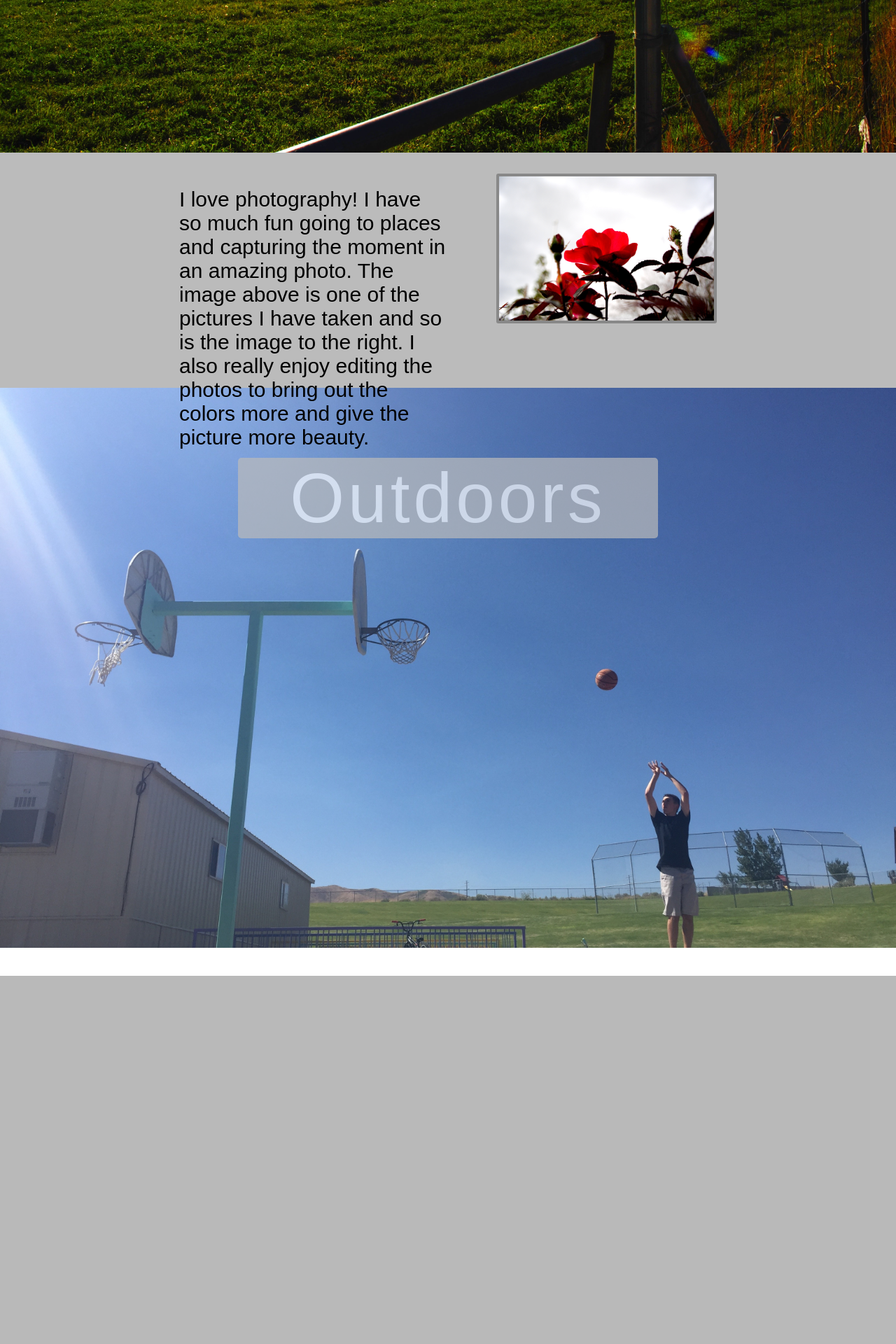
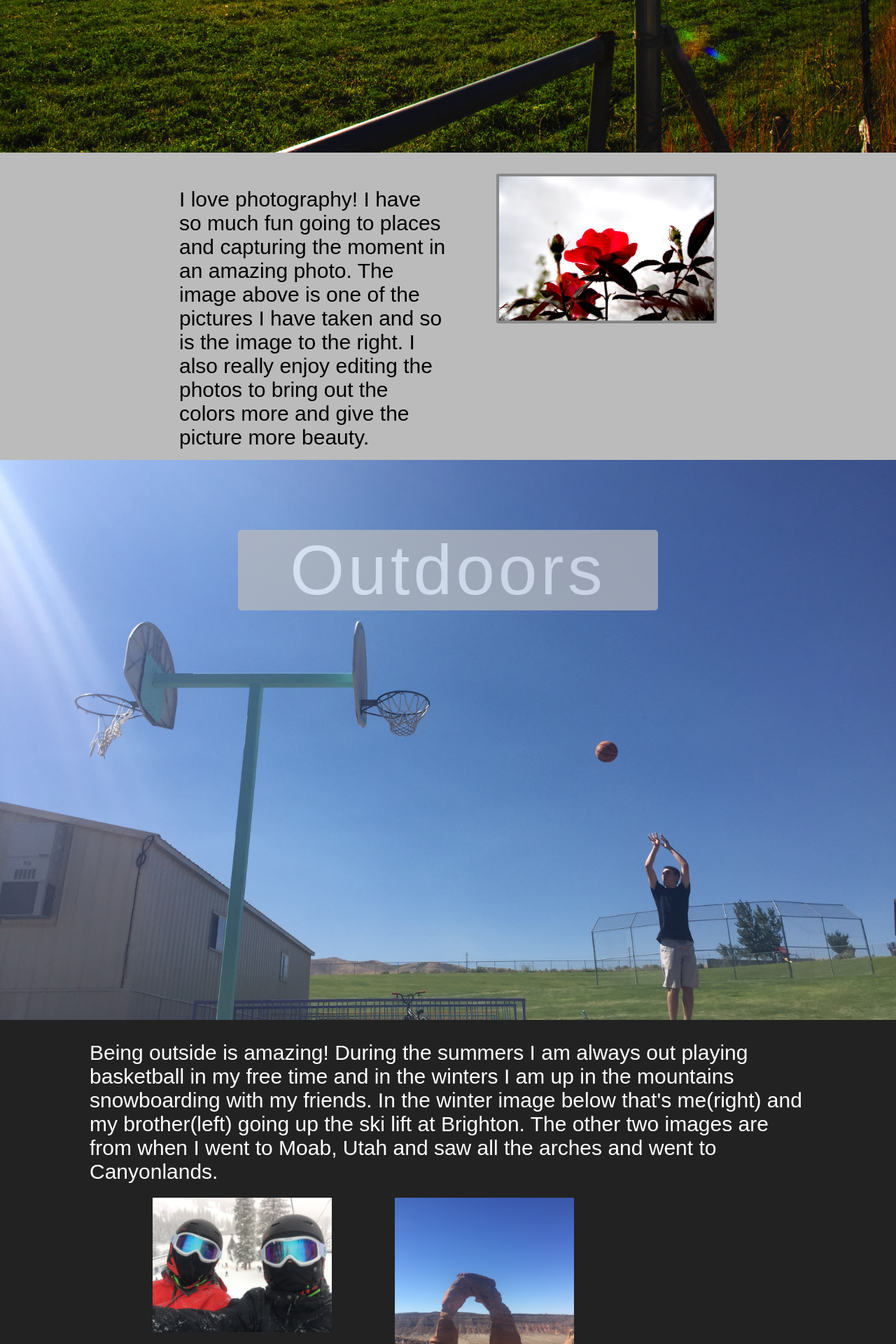
Before and after one commit to joybob22/myWebPage, a PHP site: page / in a window 1280 px wide. Shown: the part 1640-3560 px from the top of the page at 70% size. Before the commit the page ends 3034 px from the top, so only its background shows below. Run offline with PHP 8.4, Linux system fonts and the light colour scheme.

Commit message:
added the outdoors content and programming parallax img

```diff
--- a/index.html
+++ b/index.html
@@ -10,7 +10,7 @@
             <div class="myName">Brayden Lemke</div>
             <div class="navRight">
                 <a href="#">
-                    <span id="nav1" class="nav">Home</span>
+                    <span id="nav1" class="nav">About Me</span>
                 </a>
                 <a href="#">
                     <span id="nav2" class="nav">Resume</span>
@@ -22,7 +22,7 @@
         </div>
         <div class="parallax">
             <div class="middleWord">
-                <h1>Home</h1>
+                <h1>About Me</h1>
             </div>
         </div>
         <div class="content1">
@@ -43,20 +43,36 @@
         </div>
         <div class="photoContentOut">
             <div class="photoContentIn">
-                <div>
                     <p class="photoP">I love photography! I have so much fun going to places and capturing the moment in an amazing photo.
                     The image above is one of the pictures I have taken and so is the image to the right. I also really enjoy
                     editing the photos to bring out the colors more and give the picture more beauty.</p>
-                </div>
-                <div>
                     <img class="flowerIMG" src="flowerIMG.jpg">
-                </div>
             </div>
         </div>
         <div class="parallax2">
             <div class="parallaxHeading">
-                <div class="sportsHeading">
+                <div class="outdoorsHeading">
                     <h4>Outdoors</h4>
+                </div>
+            </div>
+        </div>
+        <div class="outdoorsContentOut">
+            <div class="outdoorsContentIn">
+                <p>Being outside is amazing! During the summers I am always out playing basketball in my
+                free time and in the winters I am up in the mountains snowboarding with my friends. In the winter image
+                below that's me(right) and my brother(left) going up the ski lift at Brighton. The other two images are from
+                when I went to Moab, Utah and saw all the arches and went to Canyonlands.</p>
+                <div class="outdoorsIMGS">
+                    <img class="snowboarding" src="meSnowboarding.jpg">
+                    <img class="arch" src="arch.jpg">
+                    <img class="canyonlands" src="meAtCanyonlands.jpg">
+                </div>
+            </div>
+        </div>
+        <div class="parallax3">
+            <div class="parallaxHeading">
+                <div class="programmingHeading">
+                    <h4>Programming</h4>
                 </div>
             </div>
         </div>
--- a/main.css
+++ b/main.css
@@ -30,14 +30,14 @@
     color: white;
     width: 185px;
     float: left;
-    margin: 10px 0 0 25px;
+    margin: 10px 0 0 20px;
     font-size: 25px;
     font-weight: bold;
     font-family: didot, sans-serif;
 }
 
 .navRight {
-    width: 370px;
+    width: 400px;
     float: right;
     margin: 10px 10px 0 0;
     font-size: 25px;
@@ -129,7 +129,7 @@
     margin: 0 auto;
 }
 
-.photoHeading, .sportsHeading {
+.photoHeading, .outdoorsHeading, .programmingHeading {
     background-color: #BBB;
     opacity: 0.7;
     border-radius: 5px;
@@ -150,13 +150,15 @@
 
 .photoContentOut {
     width: 100%;
-    height: 42%;
     background-color: #BBB;
+    overflow: hidden;
 }
 
-.photoContentIn {
+.photoContentIn, .outdoorsContentIn {
     width: 60%;
     margin: 0 auto;
+    overflow: hidden;
+    padding-bottom: 5px;
 }
 
 p {
@@ -168,6 +170,8 @@
     width: 50%;
     float: left;
     text-align: left;
+    overflow: hidden;
+    padding-bottom: 10px;
 }
 
 .flowerIMG {
@@ -176,6 +180,7 @@
     margin-top: 30px;
     border: 4px solid #888;
     border-radius: 3px;
+    margin-bottom: 30px;
 }
 
 .parallax2 {
@@ -187,7 +192,43 @@
     background-size: cover;
 }
 
-.sportsHeading {
+.outdoorsHeading {
     width: 600px;
     margin: 0 auto;
 }
+
+.outdoorsContentOut {
+    width: 100%;
+    background-color: #222;
+    color: white;
+}
+
+.outdoorsContentIn {
+    width: 80%;
+    padding-top: 30px;
+    padding-bottom: 30px;
+}
+
+.outdoorsIMGS {
+    margin-top: 20px;
+}
+
+.snowboarding, .arch, .canyonlands {
+    float: left;
+    width: 25%;
+    margin-left: 90px;
+}
+
+.parallax3 {
+    background-image: url(computer-programming-img.jpeg);
+    height: 800px;
+    background-attachment: fixed;
+    background-position: center;
+    background-repeat: no-repeat;
+    background-size: cover;
+}
+
+.programmingHeading {
+    width: 800px;
+    margin: 0 auto;
+}
```
Also changed, not shown: arch.jpg (added), computer-programming-img.jpeg (added), meAtCanyonlands.jpg (added), meSnowboarding.jpg (added).
